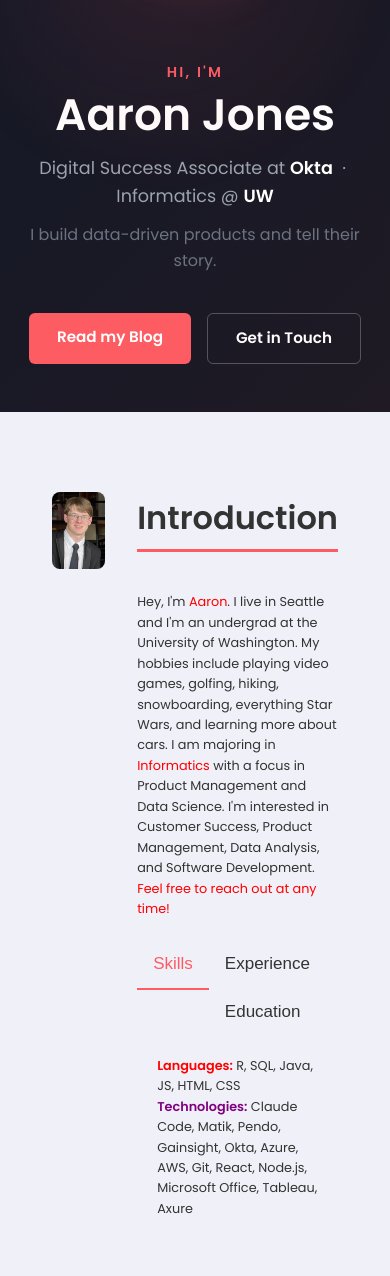
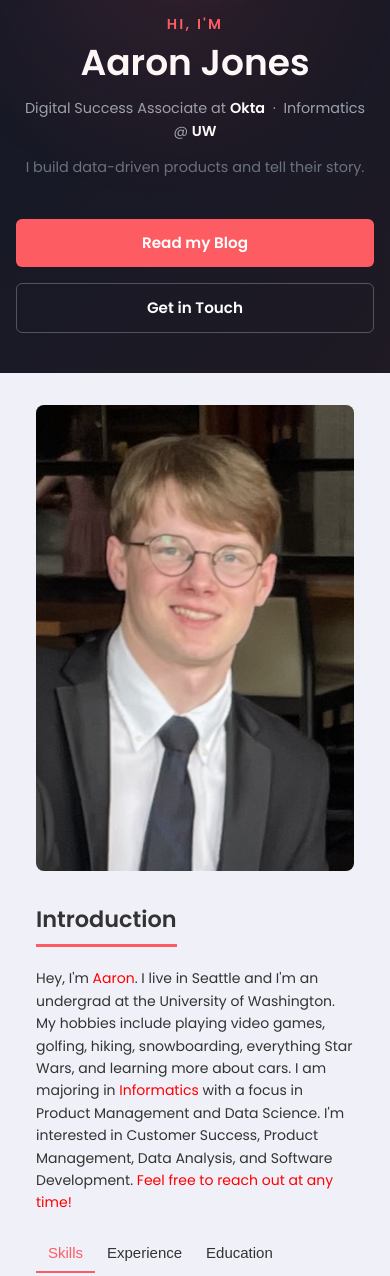
Before and after one commit to aaronmj2003/personal-website, a website: page index.html in a window 390 px wide. Shown: the part 482-1758 px from the top of the page. Drawn offline with Linux system fonts and the light colour scheme.

Commit message:
Styling changes made for mobile devices (1024px, 768px, and 480px), specifically padding adjustments

```diff
--- a/style.css
+++ b/style.css
@@ -973,6 +973,7 @@
     .hero-content {
         flex-direction: column-reverse;
         text-align: center;
+        gap: 2rem;
     }
 
     .hero-name {
@@ -1024,6 +1025,44 @@
         max-width: 60%;
     }
 
+    /* Stack introduction two-column layout */
+    .intro-content {
+        flex-direction: column;
+    }
+
+    .intro-img {
+        text-align: center;
+    }
+
+    .intro-text-content {
+        padding-left: 0;
+        padding-top: 1.5rem;
+    }
+
+    /* Stack featured project card */
+    .featured-project {
+        flex-direction: column;
+        padding: 1.5rem;
+        text-align: left;
+    }
+
+    .featured-project-image {
+        width: 100%;
+    }
+
+    .featured-project-content {
+        width: 100%;
+    }
+
+    .featured-project h3 {
+        font-size: 1.5rem;
+    }
+
+    /* Reduce section padding on tablets */
+    .introduction, .personal-life, .projects, .links {
+        padding: 3.5rem 1.5rem;
+    }
+
     .gallery {
         grid-template-columns: repeat(2, 1fr);
         gap: 10px;
@@ -1046,7 +1085,6 @@
     .blog-post {
         max-width: 80%;
         margin: 0 auto;
-        padding: 3.1rem 2rem;
     }
 }
 
@@ -1056,13 +1094,34 @@
         min-height: auto;
     }
 
+    .hero-content {
+        gap: 1.5rem;
+    }
+
     .hero-name {
         font-size: 2.75rem;
+    }
+
+    .hero-tagline {
+        font-size: 1rem;
     }
 
     .hero-image img {
         width: 180px;
         height: 180px;
+    }
+
+    .section-heading {
+        font-size: 1.6rem;
+        margin-bottom: 1.75rem;
+    }
+
+    .introduction, .personal-life, .projects, .links {
+        padding: 3rem 1.25rem;
+    }
+
+    .blog-posts {
+        padding: 2rem 1.25rem;
     }
 
     nav {
@@ -1107,8 +1166,13 @@
         max-width: 80%;
     }
 
-    .intro-text-content p{
-        font-size: 0.8rem;
+    .intro-text-content p {
+        font-size: 0.875rem;
+    }
+
+    .link-button {
+        width: 100%;
+        max-width: 400px;
     }
 
     .gallery {
@@ -1119,7 +1183,6 @@
     .project-container, .link-container {
         flex-direction: column;
     }
-
 
     .blog-post {
         max-width: 90%;
@@ -1151,6 +1214,45 @@
 
     nav ul li {
         margin: 0.5rem 0;
+    }
+
+    .hero {
+        padding: 2.5rem 1rem;
+    }
+
+    .hero-name {
+        font-size: 2.25rem;
+    }
+
+    .hero-tagline, .hero-desc {
+        font-size: 0.9rem;
+    }
+
+    .hero-cta {
+        flex-direction: column;
+        align-items: stretch;
+    }
+
+    .cta-primary, .cta-secondary {
+        text-align: center;
+    }
+
+    .section-heading {
+        font-size: 1.4rem;
+        margin-bottom: 1.25rem;
+    }
+
+    .introduction, .personal-life, .projects, .links {
+        padding: 2rem 1rem;
+    }
+
+    .blog-posts {
+        padding: 1.5rem 1rem;
+    }
+
+    .tabs button {
+        padding: 10px 12px;
+        font-size: 15px;
     }
 
     .intro {
@@ -1201,7 +1303,16 @@
     .blog-post {
         max-width: 100%;
         margin: 0 auto;
-        padding: 1.5rem 1rem;
+    }
+
+    .post-page {
+        padding: 1rem;
+        border-radius: 0;
+        box-shadow: none;
+    }
+
+    .post-content h1 {
+        font-size: 1.75rem;
     }
 
     footer {
```
